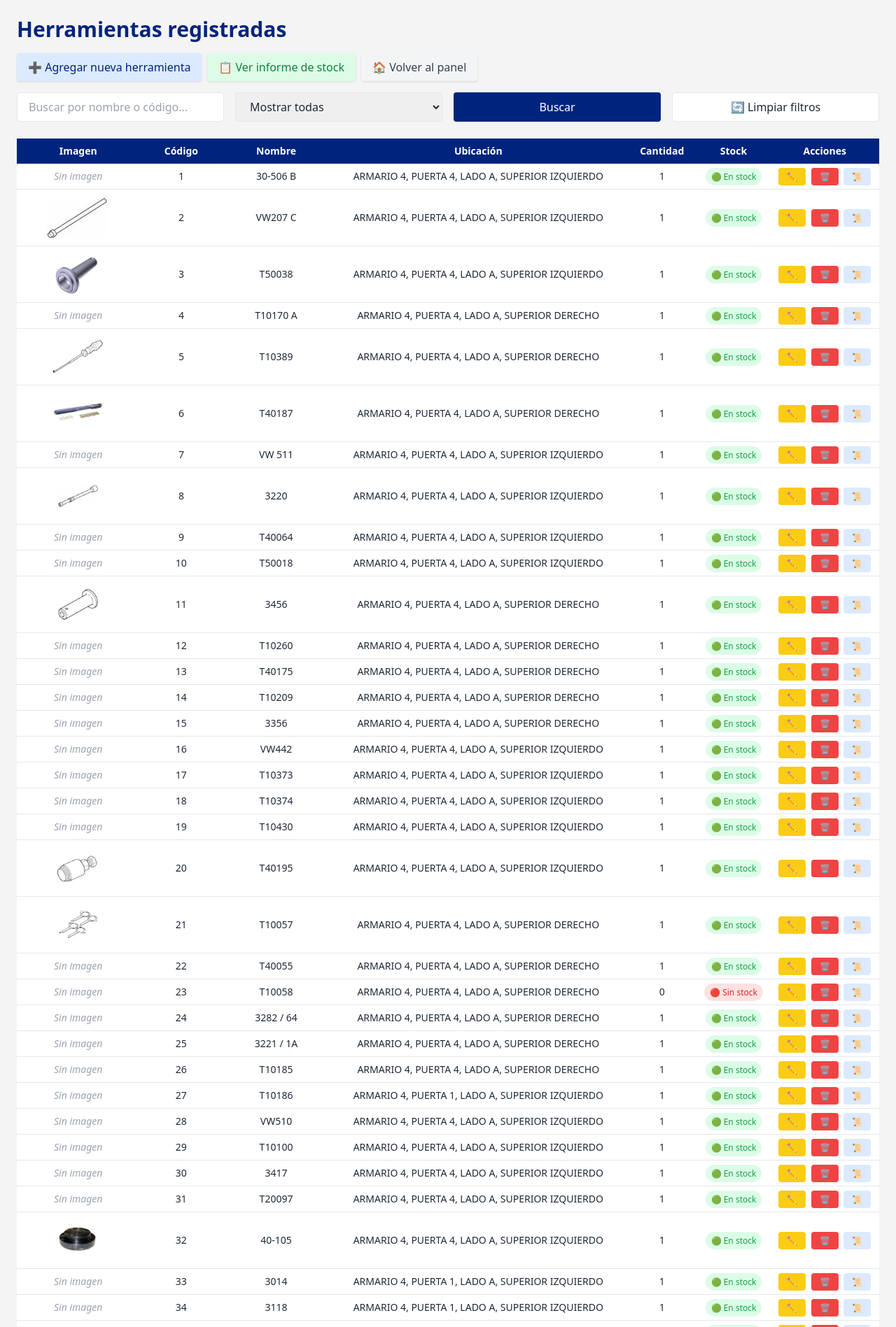
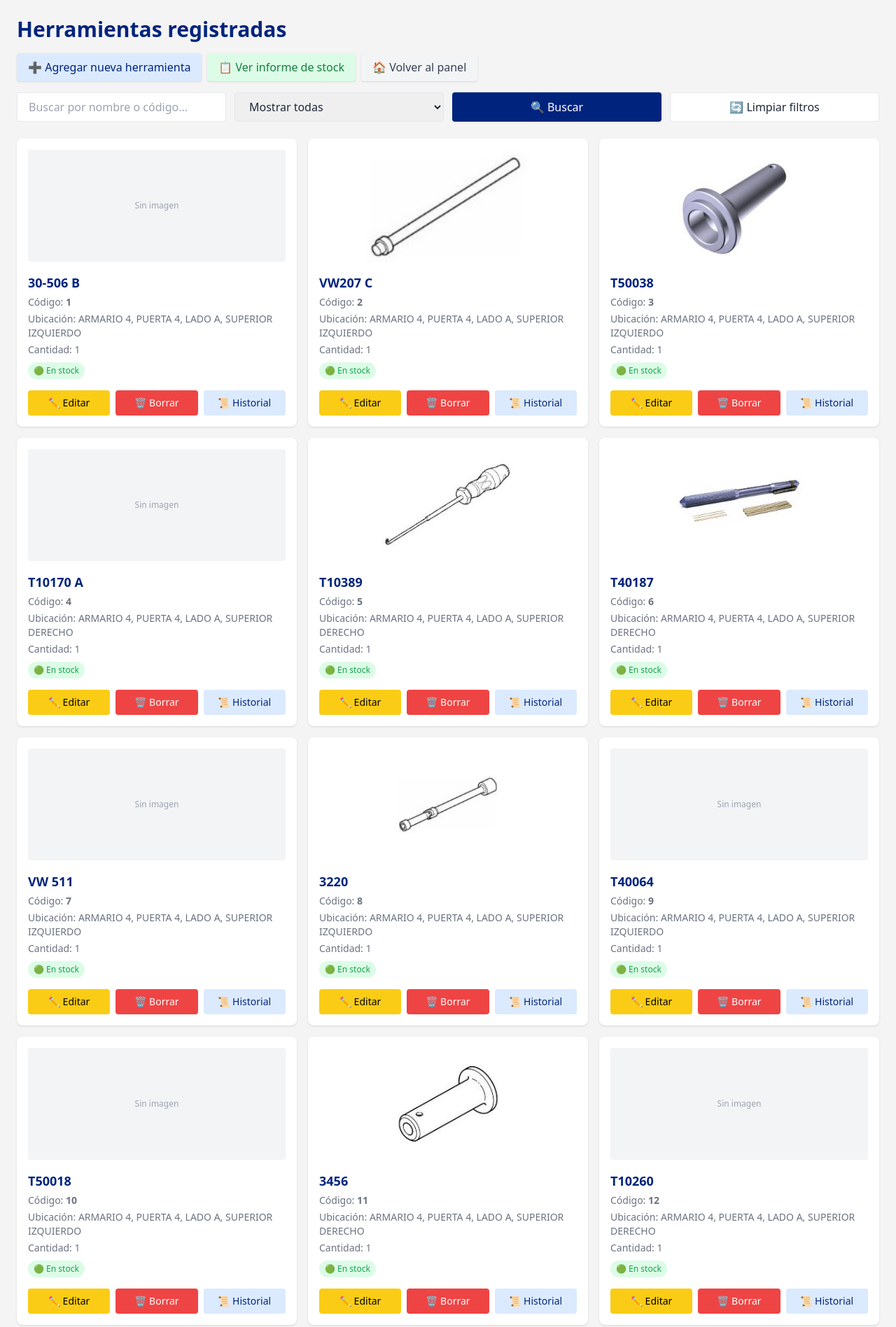
Before and after one commit to axelito1901/inventario-taller, a PHP site: page /listar_herramientas.php in a window 1280 px wide. Shown: the top 1897 px of the page at 70% size. Run offline with PHP 8.4, Linux system fonts and the light colour scheme; a user stored in the database is signed in; data comes from the database, SQL or seed files in the repository; some libraries are stand-ins or nearby versions.

Commit message:
version 0.5

```diff
--- a/actualizar_cantidad.php
+++ b/actualizar_cantidad.php
@@ -74,6 +74,11 @@ $resultado = $conexion->query("SELECT * FROM herramientas ORDER BY CAST(codigo A
 </head>
 <body class="section">
     <h1 class="title">Actualizar Cantidad (Stock)</h1>
+
+    <div class="flex flex-wrap gap-2 mb-4">
+        <a href="dashboard.php" class="">⬅ Volver al panel</a>
+    </div>
+
     <table class="table is-fullwidth is-striped is-hoverable">
         <thead>
             <tr>
--- a/devolver.php
+++ b/devolver.php
@@ -31,6 +31,9 @@ $prestamos = $conexion->query("
     <title>Devolver herramienta</title>
     <script src="https://cdn.tailwindcss.com"></script>
     <script src="https://code.jquery.com/jquery-3.6.0.min.js"></script>
+    <div class="fixed top-4 left-4 z-50">
+        <img src="logo-volskwagen.png" alt="Logo de la empresa" class="h-16 w-auto">
+    </div>
 </head>
 <body class="bg-gray-100 min-h-screen text-gray-800">
 <div class="max-w-4xl mx-auto py-10 px-4">
--- a/index.php
+++ b/index.php
@@ -37,11 +37,15 @@ while ($row = $prestadasQuery->fetch_assoc()) {
 </head>
 <body class="bg-gray-100 text-gray-800">
 <div class="max-w-5xl mx-auto p-6">
+  <!-- LOGO -->
+  <div class="fixed top-4 left-4 z-50">
+    <img src="logo-volskwagen.png" alt="Logo de la empresa" class="h-16 w-auto">
+  </div>
+
   <header class="flex items-center justify-between mb-6">
     <h1 class="text-3xl font-bold text-blue-900">Préstamo de herramientas</h1>
     <a href="login.php" class="text-sm bg-blue-100 text-blue-800 px-4 py-2 rounded hover:bg-blue-200 transition">🔐 Iniciar sesión</a>
   </header>
-
   <div class="mb-4 flex gap-2">
     <a href="dejar_comentario.php" class="bg-blue-600 text-white px-4 py-2 rounded hover:bg-blue-700 transition">💬 Dejar comentario</a>
     <a href="devolver.php" class="bg-yellow-400 hover:bg-yellow-500 text-black px-4 py-2 rounded">📦 Devolver herramienta</a>
--- a/listar_herramientas.php
+++ b/listar_herramientas.php
@@ -53,65 +53,50 @@ $herramientas = $conexion->query($sql);
             <a href="dashboard.php" class="bg-gray-100 text-gray-700 px-4 py-2 rounded shadow hover:bg-gray-200 transition">🏠 Volver al panel</a>
         </div>
 
-        <form method="get" class="mb-6 grid grid-cols-1 md:grid-cols-4 gap-4">
-            <input type="text" name="buscar" placeholder="Buscar por nombre o código..." value="<?= htmlspecialchars($buscar) ?>" class="px-4 py-2 rounded border w-full">
-            <select name="filtro" onchange="this.form.submit()" class="px-4 py-2 rounded border w-full">
+        <form method="get" class="mb-6 grid gap-3 sm:grid-cols-2 lg:grid-cols-4">
+            <input type="text" name="buscar" placeholder="Buscar por nombre o código..." value="<?= htmlspecialchars($buscar) ?>" class="px-4 py-2 rounded border w-full focus:ring-2 focus:ring-blue-300 transition">
+            <select name="filtro" onchange="this.form.submit()" class="px-4 py-2 rounded border w-full focus:ring-2 focus:ring-blue-300 transition">
                 <option value="todas" <?= $filtro === 'todas' ? 'selected' : '' ?>>Mostrar todas</option>
                 <option value="stock" <?= $filtro === 'stock' ? 'selected' : '' ?>>Solo en stock</option>
                 <option value="sin_stock" <?= $filtro === 'sin_stock' ? 'selected' : '' ?>>Solo sin stock</option>
             </select>
-            <button type="submit" class="bg-[var(--vw-blue)] text-white rounded px-4 py-2 hover:bg-blue-900 transition w-full">Buscar</button>
+            <button type="submit" class="bg-[var(--vw-blue)] text-white rounded px-4 py-2 hover:bg-blue-900 transition w-full">🔍 Buscar</button>
             <a href="listar_herramientas.php" class="bg-white border rounded px-4 py-2 text-center hover:bg-gray-100 transition w-full">🔄 Limpiar filtros</a>
         </form>
 
-        <div class="overflow-x-auto">
-            <table class="w-full text-sm bg-white shadow rounded">
-                <thead class="bg-[var(--vw-blue)] text-white">
-                    <tr>
-                        <th class="px-4 py-2">Imagen</th>
-                        <th class="px-4 py-2">Código</th>
-                        <th class="px-4 py-2">Nombre</th>
-                        <th class="px-4 py-2">Ubicación</th>
-                        <th class="px-4 py-2">Cantidad</th>
-                        <th class="px-4 py-2">Stock</th>
-                        <th class="px-4 py-2">Acciones</th>
-                    </tr>
-                </thead>
-                <tbody class="text-center">
+        <!-- Vista única tipo tarjeta -->
+        <div class="grid grid-cols-1 sm:grid-cols-2 lg:grid-cols-3 gap-4">
             <?php while ($herramienta = $herramientas->fetch_assoc()): ?>
-                        <tr class="border-b hover:bg-gray-50">
-                            <td class="p-2">
+                <div class="bg-white shadow rounded-lg p-4 flex flex-col">
                     <?php if (!empty($herramienta['imagen']) && file_exists($herramienta['imagen'])): ?>
-                                    <img src="<?= $herramienta['imagen'] ?>" alt="<?= $herramienta['nombre'] ?>" class="h-16 mx-auto object-contain">
+                        <img src="<?= $herramienta['imagen'] ?>" alt="<?= $herramienta['nombre'] ?>" class="h-40 object-contain mx-auto mb-4">
                     <?php else: ?>
-                                    <span class="text-gray-400 italic">Sin imagen</span>
+                        <div class="h-40 flex items-center justify-center bg-gray-100 text-gray-400 text-xs rounded mb-4">Sin imagen</div>
                     <?php endif; ?>
-                            </td>
-                            <td class="px-2"><?= htmlspecialchars($herramienta['codigo']) ?></td>
-                            <td class="px-2"><?= htmlspecialchars($herramienta['nombre']) ?></td>
-                            <td class="px-2"><?= htmlspecialchars($herramienta['ubicacion']) ?></td>
-                            <td class="px-2"><?= intval($herramienta['cantidad']) ?></td>
-                            <td class="px-2">
+
+                    <h3 class="text-lg font-bold text-[var(--vw-blue)] mb-1"><?= htmlspecialchars($herramienta['nombre']) ?></h3>
+                    <p class="text-sm text-gray-500 mb-1">Código: <strong><?= htmlspecialchars($herramienta['codigo']) ?></strong></p>
+                    <p class="text-sm text-gray-500 mb-1">Ubicación: <?= htmlspecialchars($herramienta['ubicacion']) ?></p>
+                    <p class="text-sm text-gray-500 mb-2">Cantidad: <?= intval($herramienta['cantidad']) ?></p>
+
                     <?php if ($herramienta['cantidad'] == 0): ?>
-                                    <span class="bg-red-100 text-red-600 px-2 py-1 rounded-full text-xs">🔴 Sin stock</span>
+                        <span class="bg-red-100 text-red-600 px-2 py-1 rounded-full text-xs mb-2 w-max">🔴 Sin stock</span>
                     <?php else: ?>
-                                    <span class="bg-green-100 text-green-600 px-2 py-1 rounded-full text-xs">🟢 En stock</span>
+                        <span class="bg-green-100 text-green-600 px-2 py-1 rounded-full text-xs mb-2 w-max">🟢 En stock</span>
                     <?php endif; ?>
-                            </td>
-                            <td class="px-2 space-x-1">
-                                <a href="editar_herramienta.php?id=<?= $herramienta['id'] ?>" class="bg-yellow-400 text-black px-3 py-1 rounded text-xs hover:bg-yellow-500">✏️</a>
-                                <a href="eliminar_herramienta.php?id=<?= $herramienta['id'] ?>" class="bg-red-500 text-white px-3 py-1 rounded text-xs hover:bg-red-600" onclick="return confirm('¿Estás seguro de eliminar esta herramienta?')">🗑️</a>
-                                <a href="historial_herramienta.php?id=<?= $herramienta['id'] ?>" class="bg-blue-100 text-[var(--vw-blue)] px-3 py-1 rounded text-xs hover:bg-blue-200">📜</a>
-                            </td>
-                        </tr>
+
+                    <div class="mt-auto flex gap-2 pt-2">
+                        <a href="editar_herramienta.php?id=<?= $herramienta['id'] ?>" class="flex-1 text-center bg-yellow-400 text-black py-2 rounded text-sm hover:bg-yellow-500">✏️ Editar</a>
+                        <a href="eliminar_herramienta.php?id=<?= $herramienta['id'] ?>" class="flex-1 text-center bg-red-500 text-white py-2 rounded text-sm hover:bg-red-600" onclick="return confirm('¿Estás seguro de eliminar esta herramienta?')">🗑️ Borrar</a>
+                        <a href="historial_herramienta.php?id=<?= $herramienta['id'] ?>" class="flex-1 text-center bg-blue-100 text-[var(--vw-blue)] py-2 rounded text-sm hover:bg-blue-200">📜 Historial</a>
+                    </div>
+                </div>
             <?php endwhile; ?>
-                </tbody>
-            </table>
         </div>
     </main>
 
     <!-- Botón subir -->
-    <button id="btnSubir" title="Subir arriba" class="fixed bottom-6 right-6 w-12 h-12 rounded-full bg-[var(--vw-blue)] text-white text-xl shadow-lg transition transform hover:scale-110 opacity-0 pointer-events-none">↑</button>
+    <button id="btnSubir" title="Subir arriba" class="fixed bottom-6 right-6 w-12 h-12 rounded-full bg-[var(--vw-blue)] text-white text-xl shadow-lg transition transform hover:scale-110 opacity-0 pointer-events-none z-50">↑</button>
 
     <script>
     const btnSubir = document.getElementById("btnSubir");
```
Also changed, not shown: cambiar_credenciales.php (added, +81 -0 lines), contar_no_leidos.php (added, +7 -0 lines), dashboard.php (+55 -12 lines), dejar_comentario.php (+12 -23 lines), login.php (+25 -12 lines), marcar_leido.php (+6 -13 lines). Lines whose indentation alone changed are shown as unchanged.
